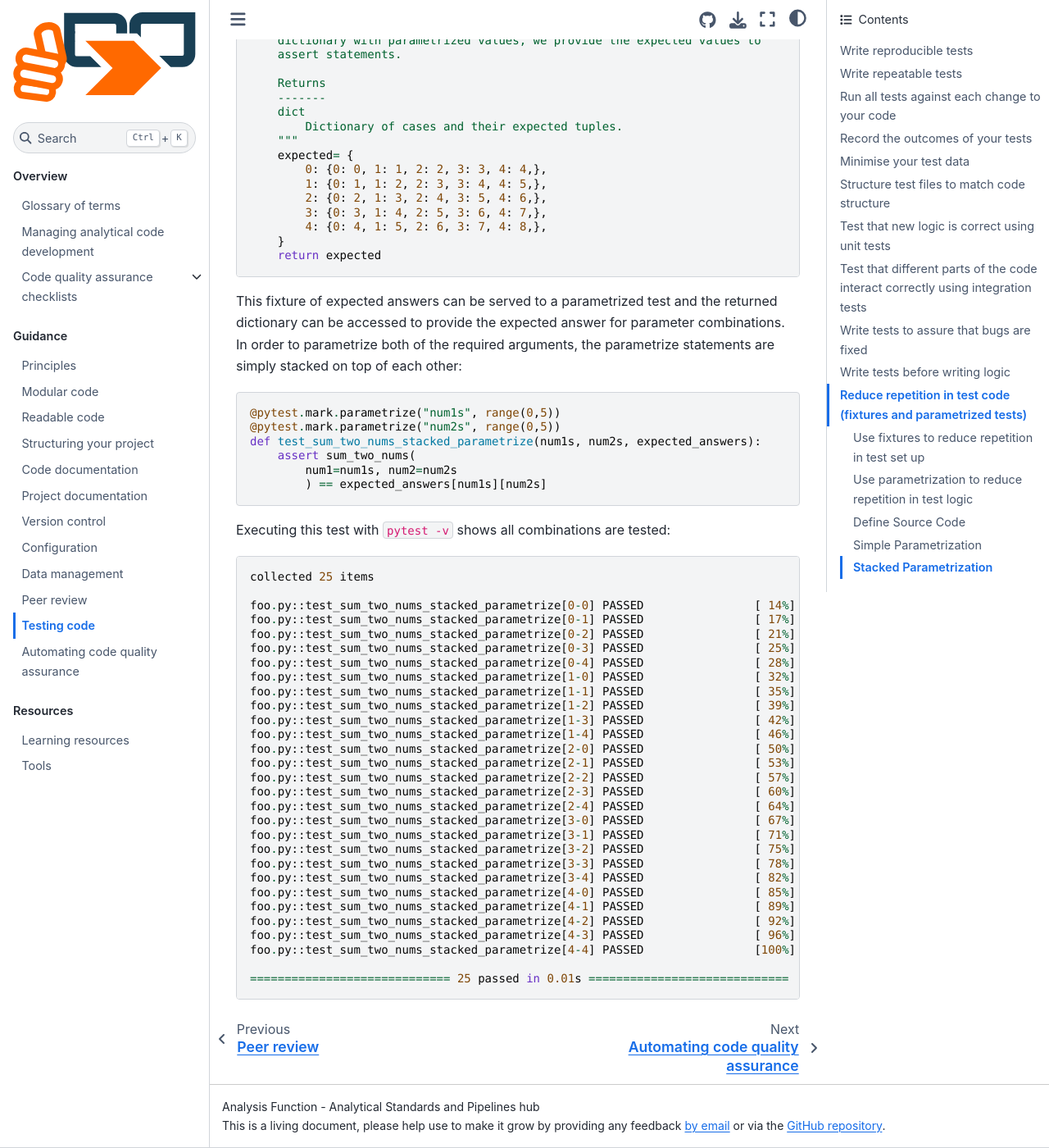
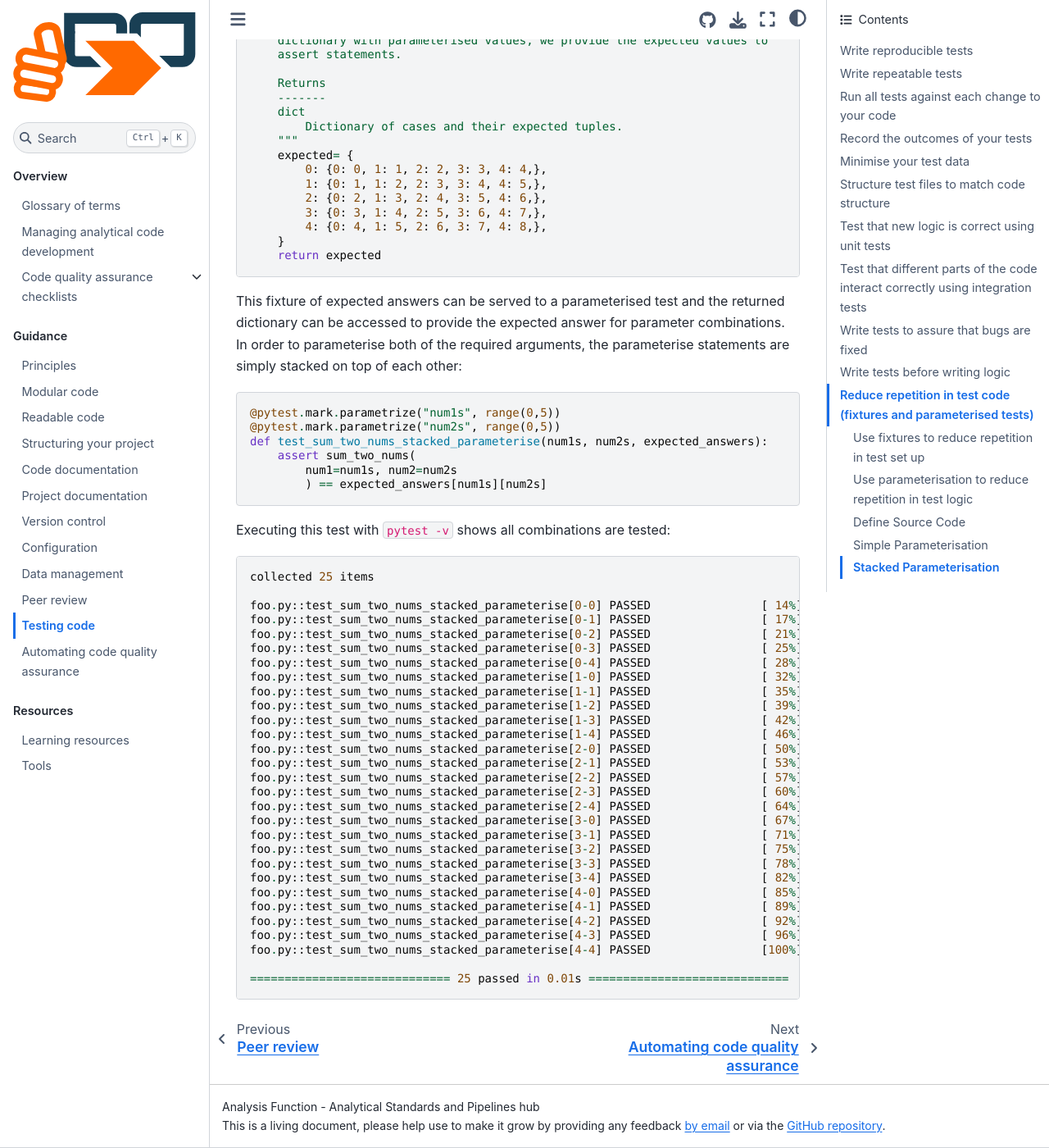
Before and after one commit to best-practice-and-impact/qa-of-code-guidance, a Jupyter Book: the page built from book/testing_code.md, in a window 1280 px wide and 1400 px high, scrolled down 13066 px. Shown: the whole window at 82% size. Built offline with Jupyter Book 1.0.4 settings and Sphinx 7.4.7 and the Sphinx Book theme 1.1.4, drawn with Linux system fonts in a browser that asks for light colours; some of the changed text lies outside the part shown.

Commit message:
Fix spelling of parameterise and make consistent across book

````diff
--- a/book/testing_code.md
+++ b/book/testing_code.md
@@ -274,7 +274,8 @@ but you should ensure that good modular code practices are followed to separate
 
 When we implement new logic in code, tests are required to assure us that the code works as expected.
 
-To make sure that your code works as expected, you should write tests for each individual unit in your code. A unit is the smallest modular piece of logic in the code - a function or method.
+To make sure that your code works as expected, you should write tests for each individual unit in your code.
+A unit is the smallest modular piece of logic in the code - a function or method.
 
 Unit tests should cover realistic use cases for your function, such as:
 * boundary cases, like the highest and lowest expected input values
@@ -345,7 +346,8 @@ This might be from a user need (e.g. someone needs output data in a certain shap
 Given that you know the expected outcome, you can write the test before even thinking about how you are going to write the solution.
 
 ```{note}
-This section is framed more like training. Once dedicated training has been produced this section will likely be adapted to provide more concise guidance on the practice.
+This section is framed more like training. Once dedicated training has been produced this section will likely be adapted to provide more concise guidance on
+the practice.
 ```
 
 TDD typically repeats three steps:
@@ -371,7 +373,7 @@ TDD requires practice but is proven to produce clean, robust and adaptable code.
 [acceptance test driven development](https://en.wikipedia.org/wiki/Acceptance_test-driven_development)
 are extensions of TDD with a useful focus on user needs.
 
-## Reduce repetition in test code (fixtures and parametrized tests)
+## Reduce repetition in test code (fixtures and parameterised tests)
 
 Where possible, reduce repetition in your tests. Tests are code too, so you should still [make this code reusable](functions).
 As with functional code, test code is much easier to maintain when it is modular and reusable.
@@ -443,13 +445,13 @@ For usage details see the documentation for packages that offer fixtures:
 * [Python `pytest` Fixture](https://docs.pytest.org/en/stable/fixture.html) documentation
 * [R `testthat` Fixture](https://testthat.r-lib.org/articles/test-fixtures.html) documentation
 
-### Use parametrization to reduce repetition in test logic
+### Use parameterisation to reduce repetition in test logic
 
 Similar steps are often repeated when testing multiple combinations of inputs and outputs.
-Parametrization allows us to reduce repetition in our test code, in a similar way to writing our logic in functions.
+Parameterisation allows us to reduce repetition in our test code, in a similar way to writing our logic in functions.
 You should specify pairs of inputs and expected outputs, so that your testing tool can repeat the same test for each scenario.
 
-Using parametrization in a test framework is equivalent to using a for-loop to apply a test function over multiple inputs and expected outputs.
+Using parameterisation in a test framework is equivalent to using a for-loop to apply a test function over multiple inputs and expected outputs.
 Using functionality from test packages may provide improved running efficiency and more detailed reporting of test failures.
 
 In `pytest`, this can be achieved using the [Parametrize mark](https://docs.pytest.org/en/stable/parametrize.html).
@@ -467,42 +469,42 @@ def sum_two_nums(num1:int, num2:int) -> int:
     return num1 + num2
 ```
 
-### Simple Parametrization
+### Simple Parameterisation
 
 It is simple to check multiple assertions for this simple function. In the most
-basic example, simply define a parametrized list of parameter values and
+basic example, simply define a parameterised list of parameter values and
 expected outcomes.
 
 ```{code-block} python
 import pytest
 
 @pytest.mark.parametrize("num_1s, expected_out", [(1, 2), (-1, 0), (0, 1)])
-def test_sum_two_nums_parametrize_arg_1(num_1s, expected_out):
+def test_sum_two_nums_parameterise_arg_1(num_1s, expected_out):
     assert sum_two_nums(num1=num_1s, num2=1) == expected_out
 
 ```
 
 We reference the parameter values and expected answers in the same way that we
 access pytest fixtures, covered earlier in this article. Running `pytest -v`
-reveals 3 tests are run, with the parametrized values printed to the console:
+reveals 3 tests are run, with the parameterised values printed to the console:
 
 ```{code-block}
 
 collected 3 items
 
-foo.py::test_sum_two_nums_parametrize_arg_1[1-2] PASSED                  [ 33%]
-foo.py::test_sum_two_nums_parametrize_arg_1[-1-0] PASSED                 [ 66%]
-foo.py::test_sum_two_nums_parametrize_arg_1[0-1] PASSED                  [100%]
+foo.py::test_sum_two_nums_parameterise_arg_1[1-2] PASSED                  [ 33%]
+foo.py::test_sum_two_nums_parameterise_arg_1[-1-0] PASSED                 [ 66%]
+foo.py::test_sum_two_nums_parameterise_arg_1[0-1] PASSED                  [100%]
 
 ============================= 3 passed in 0.00s ==============================
 
 ```
 
-It would be trivial to repeat a similar parametrized test for `num_2` values.
-But how is it possible to make assertions when parametrizing **both**
+It would be trivial to repeat a similar parameterised test for `num_2` values.
+But how is it possible to make assertions when parameterising **both**
 arguments?
 
-### Stacked Parametrization
+### Stacked Parameterisation
 
 In order to test multiple values for `num1` and `num2`, a fixture should be
 defined that returns a dictionary of the expected values. For example:
@@ -515,7 +517,7 @@ def expected_answers() -> dict:
 
     First level key corresponds to `num1` and the second level key to `num2`.
     The dictionary values are the expected answers. So that when we subset the
-    dictionary with parametrized values, we provide the expected values to
+    dictionary with parameterised values, we provide the expected values to
     assert statements.
 
     Returns
@@ -534,16 +536,16 @@ def expected_answers() -> dict:
 
 ```
 
-This fixture of expected answers can be served to a parametrized test and the
+This fixture of expected answers can be served to a parameterised test and the
 returned dictionary can be accessed to provide the expected answer for
-parameter combinations. In order to parametrize both of the required arguments,
-the parametrize statements are simply stacked on top of each other:
+parameter combinations. In order to parameterise both of the required arguments,
+the parameterise statements are simply stacked on top of each other:
 
 ```{code-block} python
 
 @pytest.mark.parametrize("num1s", range(0,5))
 @pytest.mark.parametrize("num2s", range(0,5))
-def test_sum_two_nums_stacked_parametrize(num1s, num2s, expected_answers):
+def test_sum_two_nums_stacked_parameterise(num1s, num2s, expected_answers):
     assert sum_two_nums(
         num1=num1s, num2=num2s
         ) == expected_answers[num1s][num2s]
@@ -554,31 +556,31 @@ Executing this test with `pytest -v` shows all combinations are tested:
 ```{code-block}
 collected 25 items
 
-foo.py::test_sum_two_nums_stacked_parametrize[0-0] PASSED                [ 14%]
-foo.py::test_sum_two_nums_stacked_parametrize[0-1] PASSED                [ 17%]
-foo.py::test_sum_two_nums_stacked_parametrize[0-2] PASSED                [ 21%]
-foo.py::test_sum_two_nums_stacked_parametrize[0-3] PASSED                [ 25%]
-foo.py::test_sum_two_nums_stacked_parametrize[0-4] PASSED                [ 28%]
-foo.py::test_sum_two_nums_stacked_parametrize[1-0] PASSED                [ 32%]
-foo.py::test_sum_two_nums_stacked_parametrize[1-1] PASSED                [ 35%]
-foo.py::test_sum_two_nums_stacked_parametrize[1-2] PASSED                [ 39%]
-foo.py::test_sum_two_nums_stacked_parametrize[1-3] PASSED                [ 42%]
-foo.py::test_sum_two_nums_stacked_parametrize[1-4] PASSED                [ 46%]
-foo.py::test_sum_two_nums_stacked_parametrize[2-0] PASSED                [ 50%]
-foo.py::test_sum_two_nums_stacked_parametrize[2-1] PASSED                [ 53%]
-foo.py::test_sum_two_nums_stacked_parametrize[2-2] PASSED                [ 57%]
-foo.py::test_sum_two_nums_stacked_parametrize[2-3] PASSED                [ 60%]
-foo.py::test_sum_two_nums_stacked_parametrize[2-4] PASSED                [ 64%]
-foo.py::test_sum_two_nums_stacked_parametrize[3-0] PASSED                [ 67%]
-foo.py::test_sum_two_nums_stacked_parametrize[3-1] PASSED                [ 71%]
-foo.py::test_sum_two_nums_stacked_parametrize[3-2] PASSED                [ 75%]
-foo.py::test_sum_two_nums_stacked_parametrize[3-3] PASSED                [ 78%]
-foo.py::test_sum_two_nums_stacked_parametrize[3-4] PASSED                [ 82%]
-foo.py::test_sum_two_nums_stacked_parametrize[4-0] PASSED                [ 85%]
-foo.py::test_sum_two_nums_stacked_parametrize[4-1] PASSED                [ 89%]
-foo.py::test_sum_two_nums_stacked_parametrize[4-2] PASSED                [ 92%]
-foo.py::test_sum_two_nums_stacked_parametrize[4-3] PASSED                [ 96%]
-foo.py::test_sum_two_nums_stacked_parametrize[4-4] PASSED                [100%]
+foo.py::test_sum_two_nums_stacked_parameterise[0-0] PASSED                [ 14%]
+foo.py::test_sum_two_nums_stacked_parameterise[0-1] PASSED                [ 17%]
+foo.py::test_sum_two_nums_stacked_parameterise[0-2] PASSED                [ 21%]
+foo.py::test_sum_two_nums_stacked_parameterise[0-3] PASSED                [ 25%]
+foo.py::test_sum_two_nums_stacked_parameterise[0-4] PASSED                [ 28%]
+foo.py::test_sum_two_nums_stacked_parameterise[1-0] PASSED                [ 32%]
+foo.py::test_sum_two_nums_stacked_parameterise[1-1] PASSED                [ 35%]
+foo.py::test_sum_two_nums_stacked_parameterise[1-2] PASSED                [ 39%]
+foo.py::test_sum_two_nums_stacked_parameterise[1-3] PASSED                [ 42%]
+foo.py::test_sum_two_nums_stacked_parameterise[1-4] PASSED                [ 46%]
+foo.py::test_sum_two_nums_stacked_parameterise[2-0] PASSED                [ 50%]
+foo.py::test_sum_two_nums_stacked_parameterise[2-1] PASSED                [ 53%]
+foo.py::test_sum_two_nums_stacked_parameterise[2-2] PASSED                [ 57%]
+foo.py::test_sum_two_nums_stacked_parameterise[2-3] PASSED                [ 60%]
+foo.py::test_sum_two_nums_stacked_parameterise[2-4] PASSED                [ 64%]
+foo.py::test_sum_two_nums_stacked_parameterise[3-0] PASSED                [ 67%]
+foo.py::test_sum_two_nums_stacked_parameterise[3-1] PASSED                [ 71%]
+foo.py::test_sum_two_nums_stacked_parameterise[3-2] PASSED                [ 75%]
+foo.py::test_sum_two_nums_stacked_parameterise[3-3] PASSED                [ 78%]
+foo.py::test_sum_two_nums_stacked_parameterise[3-4] PASSED                [ 82%]
+foo.py::test_sum_two_nums_stacked_parameterise[4-0] PASSED                [ 85%]
+foo.py::test_sum_two_nums_stacked_parameterise[4-1] PASSED                [ 89%]
+foo.py::test_sum_two_nums_stacked_parameterise[4-2] PASSED                [ 92%]
+foo.py::test_sum_two_nums_stacked_parameterise[4-3] PASSED                [ 96%]
+foo.py::test_sum_two_nums_stacked_parameterise[4-4] PASSED                [100%]
 
 ============================= 25 passed in 0.01s =============================
 
````
Also changed, not shown: book/checklist_higher.md (+50 -26 lines), book/checklist_moderate.md (+38 -20 lines).
